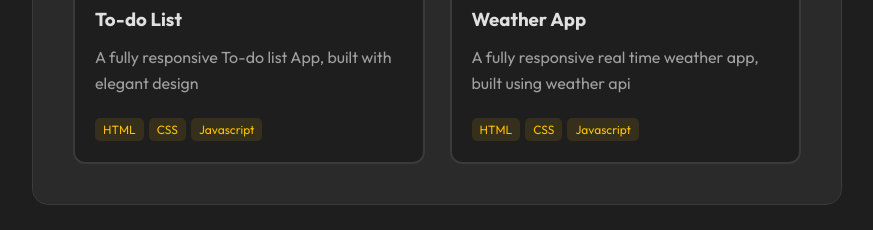
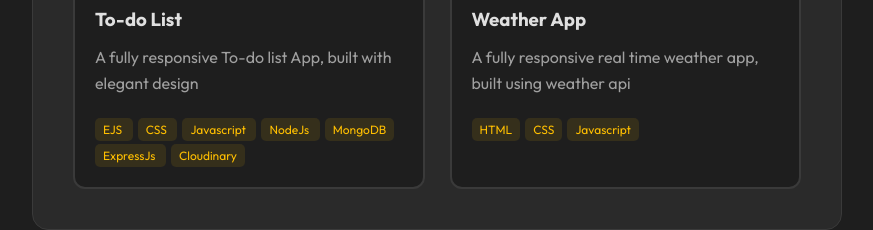
Before and after one commit to rishiraj1209/Portfolio, a plain HTML site: page index.html in a window 1280 px wide. Shown: the part 1899-2129 px from the top of the page, without its empty margins (398-1271 px from the left). Before the commit the page ends 2104 px from the top, so only its background shows below. Drawn offline with Linux system fonts and the light colour scheme.

Commit message:
Changes in new Project

```diff
--- a/index.html
+++ b/index.html
@@ -180,7 +180,7 @@
                         <div class="card">
                             <h3>To-do List</h3>
                             <p>A fully responsive To-do list App, built with elegant design</p>
-                            <span>HTML</span><span>CSS</span><span>Javascript</span>
+                            <span> EJS </span><span> CSS </span><span> Javascript </span><span> NodeJs </span><span> MongoDB </span><span> ExpressJs </span><span> Cloudinary </span>
                         </div>
                     </div>
 
```
